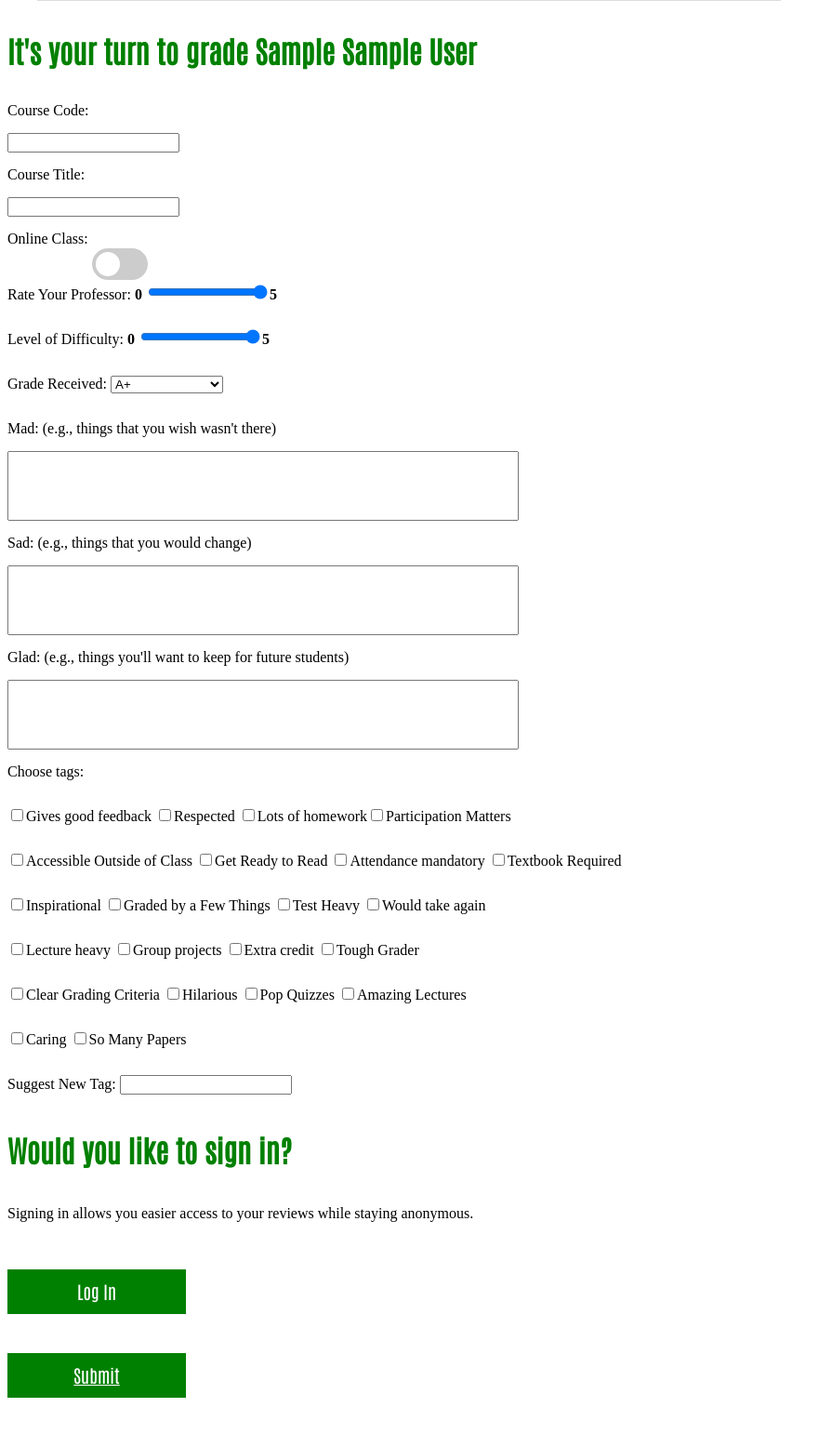
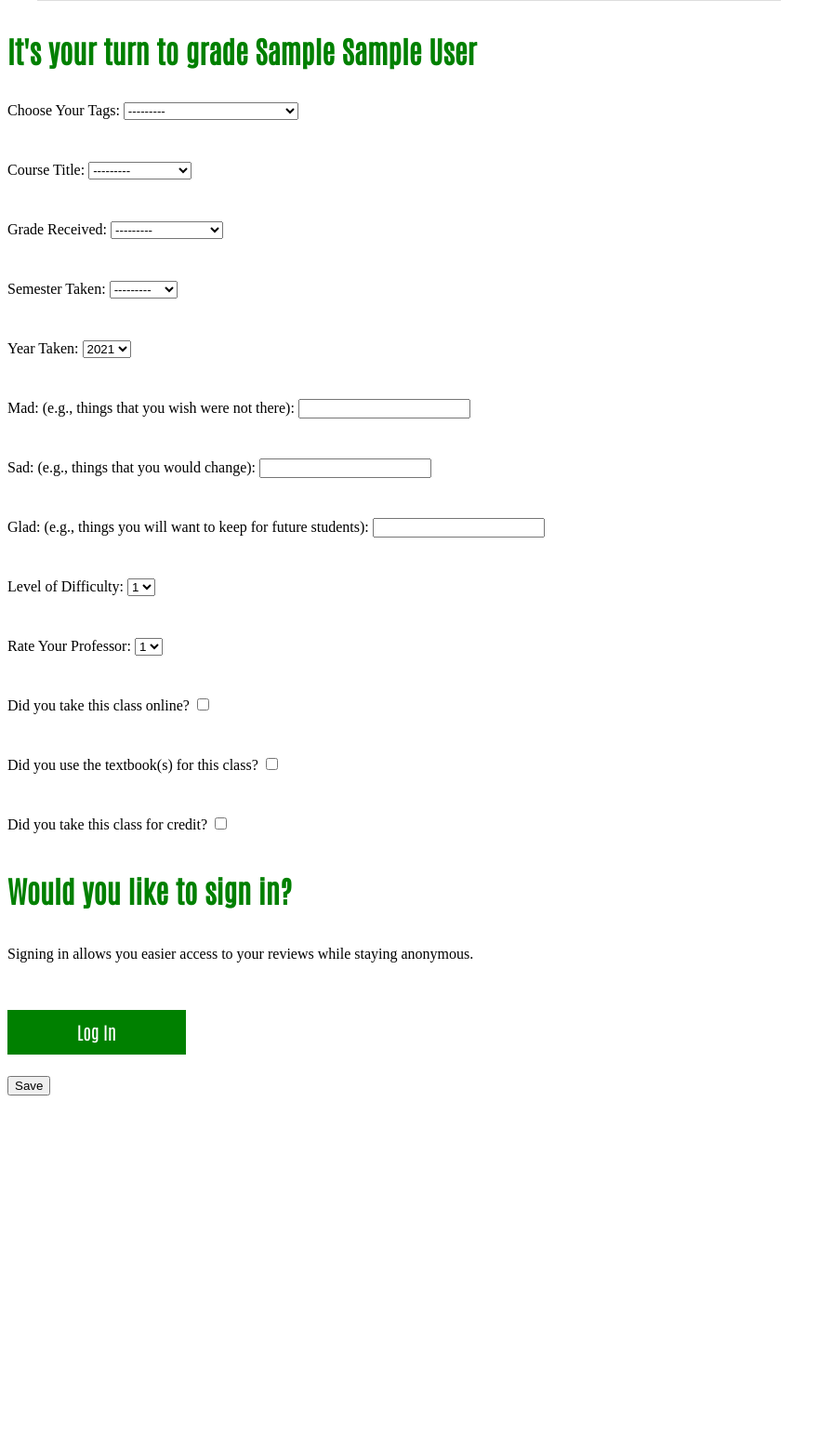
Before and after one commit to ishti-du/RateMyProfessorPlus, a Django app: page /new_feedback/1 in a window 1280 px wide. Shown: the part 407-1949 px from the top of the page at 93% size, without its empty margins (0-895 px from the left). After the commit the page ends 1585 px from the top, so only its background shows below. Run offline with Django 3.2, Linux system fonts and the light colour scheme; tables that the repository leaves empty hold one stand-in row (values such as "Sample post").

Commit message:
Additional options in review page

```diff
--- a/rmp_bd/settings.py
+++ b/rmp_bd/settings.py
@@ -41,6 +41,7 @@ INSTALLED_APPS = [
     'django.contrib.sessions',
     'django.contrib.messages',
     'django.contrib.staticfiles',
+    'multiselectfield',
 ]
 
 MIDDLEWARE = [
--- a/rmp_bd_app/forms.py
+++ b/rmp_bd_app/forms.py
@@ -1,7 +1,7 @@
 from django import forms
 
 
-from .models import University, Department, Professor, Feedback, Student_Profile, Professor_Profile
+from .models import University, Department, Professor, Feedback, Student_Profile, Professor_Profile, Review
 from django.contrib.auth.forms import UserCreationForm
 from django.contrib.auth.models import User
 
@@ -53,3 +53,35 @@ class ProfessorProfileForm(forms.ModelForm):
     class Meta:
         model = Professor_Profile
         fields = ['faculty_directory_url', 'faculty_phone_number']
+
+class ReviewForm(forms.ModelForm):
+    #tags = forms.ModelMultipleChoiceField(widget=forms.CheckboxSelectMultiple, queryset=Review.objects.all())
+    class Meta:
+        model = Review
+        fields = ['tags', 'course',
+                  'grade', 'semester', 'year',
+                  'mad_text', 'sad_text', 'glad_text',
+                  'difficulty_level', 'professor_score', 'is_online', 'is_textbook',
+                  'is_credit',]
+        labels = {
+            'course': 'Course Title',
+            'grade': 'Grade Received',
+            'semester': 'Semester Taken',
+            'year': 'Year Taken',
+            'is_online': 'Online',
+            'mad_text': 'Mad: (e.g., things that you wish were not there)',
+            'sad_text': 'Sad: (e.g., things that you would change)',
+            'glad_text': 'Glad: (e.g., things you will want to keep for future students)',
+            'difficulty_level': 'Level of Difficulty',
+            'professor_score': 'Rate Your Professor',
+            'tags': 'Choose Your Tags',
+            'is_online': 'Did you take this class online?',
+            'is_textbook': 'Did you use the textbook(s) for this class?',
+            'is_credit': 'Did you take this class for credit?',
+        }
+        widgets = {
+            #'course': forms.TextInput(attrs={'class':'form-control'}),
+            #'grade': forms.TextInput(attrs={'class':'form-control'}),
+            #'mad_text': forms.Textarea(),
+            #'tags': forms.CheckboxSelectMultiple()
+        }
--- a/rmp_bd_app/models.py
+++ b/rmp_bd_app/models.py
@@ -5,6 +5,7 @@ from django.contrib.auth.models import User
 from django.db.models.deletion import CASCADE
 from django.db.models.signals import post_save
 from django.dispatch import receiver
+from multiselectfield import MultiSelectField
 
 
 # for year in Review model https://stackoverflow.com/questions/49051017/year-field-in-django/54791915
@@ -162,7 +163,8 @@ class Professor_Profile(models.Model):
     ip_address = models.CharField(max_length=15)
     date_added = models.DateTimeField(auto_now_add=True)
 
-
+class MY_CHOICES(models.Model):
+    choice = models.CharField(max_length=154, unique=True)
 class Review(models.Model):
     GRADES = (
         ('A+', 'A+'),
@@ -192,21 +194,37 @@ class Review(models.Model):
         ('FALL', 'Fall'),
     )
 
+    TAGS = (
+        ('Gives Good Feedback', 'Gives Good Feedback'),
+        ('Lots of Homework', 'Lots of Homework'),
+        ('Accessible Outside of Class', 'Accessible Outside of Class'),
+        ('Attendance Mandatory', 'Attendance Mandatory'),
+        ('Inspirational', 'Inspirational'),
+        ('Test Heavy', 'Test Heavy'),
+        ('Lecture Heavy', 'Lecture Heavy'),
+        ('Extra Credit', 'Extra Credit'),
+        ('Clear Grading Criteria', 'Clear Grading Criteria'),
+        ('Pop Quizzes', 'Pop Quizzes'),
+        ('Caring', 'Caring')
+        )
+
     # professor_course = models.ForeignKey(Professor_Course, default=None)
     # if the professor associated with the review is deleted the review will be deleted as well
-    professor = models.ForeignKey(Professor, on_delete=models.CASCADE)
+    #professor = models.ForeignKey(Professor, on_delete=models.CASCADE)
     # if the course associated with the review is deleted the review has no associated course
     course = models.ForeignKey(Course, on_delete=models.SET_NULL, null=True)
 
-    university = models.ForeignKey(University, on_delete=CASCADE)
+    #university = models.ForeignKey(University, on_delete=CASCADE)
 
-    campus = models.ForeignKey(Campus, on_delete=CASCADE)
+    #campus = models.ForeignKey(Campus, on_delete=CASCADE)
     # if the user associated with the review is deleted the review will be deleted as well
-    user = models.ForeignKey(User, on_delete=models.CASCADE)
+    #user = models.ForeignKey(User, on_delete=models.CASCADE)
     grade = models.CharField(max_length=15, choices=GRADES)
-    thumbs_up = models.PositiveIntegerField(default=0)
-    thumbs_down = models.PositiveIntegerField(default=0)
-    report_flags = models.PositiveIntegerField(default=0)
+    tags = MultiSelectField(choices=TAGS, null=True)
+    #tags = models.ManyToManyField(MY_CHOICES)
+    #thumbs_up = models.PositiveIntegerField(default=0)
+    #thumbs_down = models.PositiveIntegerField(default=0)
+    #report_flags = models.PositiveIntegerField(default=0)
     mad_text = models.CharField(max_length=350)
     sad_text = models.CharField(max_length=350)
     glad_text = models.CharField(max_length=350)
@@ -224,7 +242,7 @@ class Review(models.Model):
     # was a textbook used
     is_textbook = models.BooleanField()
     # was attendance mandatory
-    is_attendance = models.BooleanField()
+    #is_attendance = models.BooleanField()
     # was the class taken for credit
     is_credit = models.BooleanField()
     # was the class online
--- a/rmp_bd_app/templates/rmp_bd_app/reviewform.html
+++ b/rmp_bd_app/templates/rmp_bd_app/reviewform.html
@@ -187,83 +187,13 @@
 
 <h1> It's your turn to grade {{professor.honorific}} {{professor.first_name}} {{professor.last_name}}</h1>
 
-<form id="professorrating">
-    <label for="code">Course Code: </label><br>
-  <input type="text" id="code" name="code"><br>
-  <label for="ctitle">Course Title: </label><br>
-  <input type="text" id="ctitle" name="ctitle"><br>
-   <label for="onlineswitch">Online Class: </label>
-  <label class="switch">
-  <input type="checkbox">
-  <span class="slider round"></span>
-  </label><br>
-  <label for="rateprofessor" id="ratelabel">Rate Your Professor: <span id="sliderscore" ;="" style="font-weight: bold;">0</span></label>
-  <input type="range" min="1" max="5" value="5" class="sliderfive" id="rateprofessor"><strong>5</strong><br>
-  <label for="rateprofessor" id="ratelabel">Level of Difficulty: <span id="sliderscore" ;="" style="font-weight: bold;">0</span></label>
-  <input type="range" min="1" max="5" value="5" class="sliderfive" id="ratedifficulty"><strong>5</strong><br>
-  <label for="grade">Grade Received:</label>
-<select name="grade" id="grade">
-  <option>A+</option>
-  <option>A</option>
-  <option>A-</option>
-  <option>B+</option>
-  <option>B</option>
-  <option>B-</option>
-  <option>C+</option>
-  <option>C</option>
-  <option>C-</option>
-  <option>D+</option>
-  <option>D</option>
-  <option>D-</option>
-  <option>F</option>
-  <option>Drop/Withdrawal</option>
-  <option>Incomplete</option>
-  <option>Not sure yet</option>
-  <option>Rather not say</option>
-  <option>Audit/No Grade</option>
-</select><br>
 
-<label for="sad">Mad: (e.g., things that you wish wasn't there)</label><br>
-  <input type="textarea" style="height:75px; width:550px;" id="mad" name="mad"><br>
-  <label for="mad">Sad: (e.g., things that you would change)</label><br>
-  <input type="textarea" style="height:75px; width:550px;" id="sad" name="sad"><br>
-  <label for="glad">Glad: (e.g., things you'll want to keep for future students)</label><br>
-  <input type="textarea" style="height:75px; width:550px;" id="glad" name="glad">
-
-  <div id="choosetags">
-    <label id="tagslabel">Choose tags:</label><br>
-    <input type="checkbox">Gives good feedback <input type="checkbox">Respected
-    <input type="checkbox">Lots of homework<input type="checkbox">Participation Matters <br>
-    <input type="checkbox">Accessible Outside of Class <input type="checkbox">Get Ready to Read
-    <input type="checkbox">Attendance mandatory <input type="checkbox">Textbook Required<br>
-    <input type="checkbox">Inspirational <input type="checkbox">Graded by a Few Things
-    <input type="checkbox">Test Heavy <input type="checkbox">Would take again <br>
-    <input type="checkbox">Lecture heavy <input type="checkbox">Group projects
-    <input type="checkbox">Extra credit <input type="checkbox">Tough Grader <br>
-    <input type="checkbox">Clear Grading Criteria <input type="checkbox">Hilarious
-    <input type="checkbox">Pop Quizzes <input type="checkbox">Amazing Lectures <br>
-    <input type="checkbox">Caring <input type="checkbox">So Many Papers
-  </div>
-<label for="newtag">Suggest New Tag: </label><input type="text" id="newtag" name="newtag"><br>
-
-  <h1>Would you like to sign in?</h1>
+<form method="POST"> {% csrf_token %}
+  {{ form.as_p }}
+    <h1>Would you like to sign in?</h1>
   <p>Signing in allows you easier access to your reviews while staying anonymous.</p>
   <button id="login">Log In</button><br>
-
-<button id="submitbutton"><a href="/">Submit</a></button>
+<input type="submit" value="Save" />
 </form>
-</body><style type="text/css" id="dark-mode-custom-color">
-		:root{
-			--bg-color:rgba(0,0,0,1);
-			--text-color:rgba(110,110,110,1);
-			--a-color:rgba(90,120,120,1);
-			--a-visited-color:rgba(120,120,90,1);
-			--a-hover-color:rgba(211,211,211,1);
-			--input-border-color:rgba(211,211,211,0.2);
-			--input-placeholder-color:rgba(173,216,230,1);
-			--dialog-bg-color:rgba(36,36,36,0.95);
-			--bg-image:linear-gradient(rgba(0,0,0,1),rgba(0,0,0,1));
-		}
-	</style></html>
 
 {% endblock content %}
--- a/rmp_bd_app/views.py
+++ b/rmp_bd_app/views.py
@@ -1,7 +1,7 @@
 from django.shortcuts import render, redirect
 
-from .models import University, Department, Professor
-from .forms import UniversityForm, DepartmentForm, ProfessorForm, FeedbackForm, StudentProfileForm, ProfessorProfileForm, CreateUserForm
+from .models import University, Department, Professor, Course
+from .forms import UniversityForm, DepartmentForm, ProfessorForm, FeedbackForm, StudentProfileForm, ProfessorProfileForm, CreateUserForm, ReviewForm
 
 from django.contrib.auth import login, authenticate, logout
 from django.contrib.auth.forms import UserCreationForm, AuthenticationForm
@@ -104,10 +104,10 @@ def new_feedback(request, professor_id):
     professor = Professor.objects.get(id=professor_id)
     if request.method != 'POST':
         # no data submitted, create a blank forms
-        form = FeedbackForm()
+        form = ReviewForm()
     else:
         # POST data submitted; process date_added
-        form = FeedbackForm(data=request.POST)
+        form = ReviewForm(data=request.POST)
         if form.is_valid():
             form.save()
             return redirect('rmp_bd_app:universities')
```
